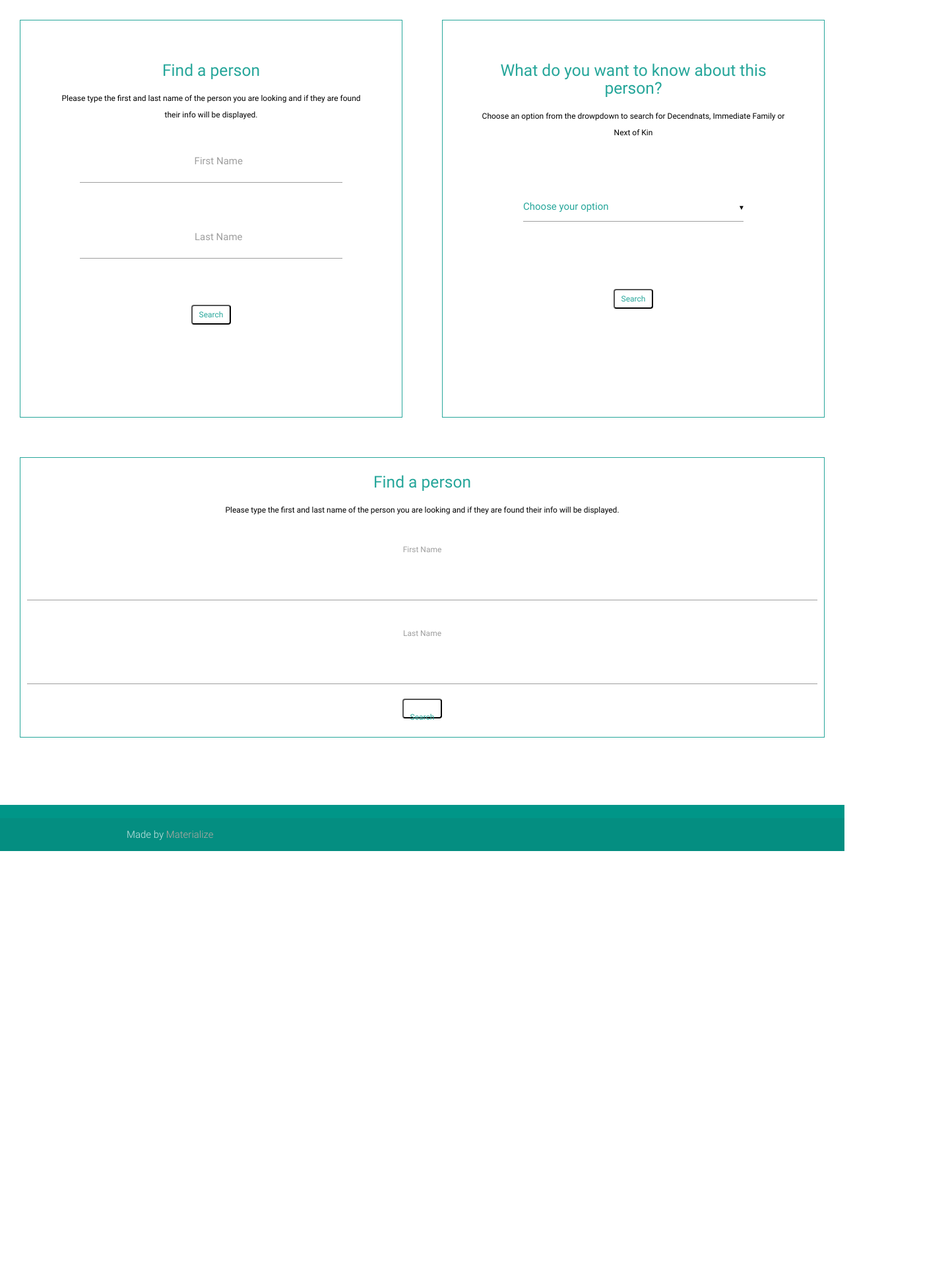
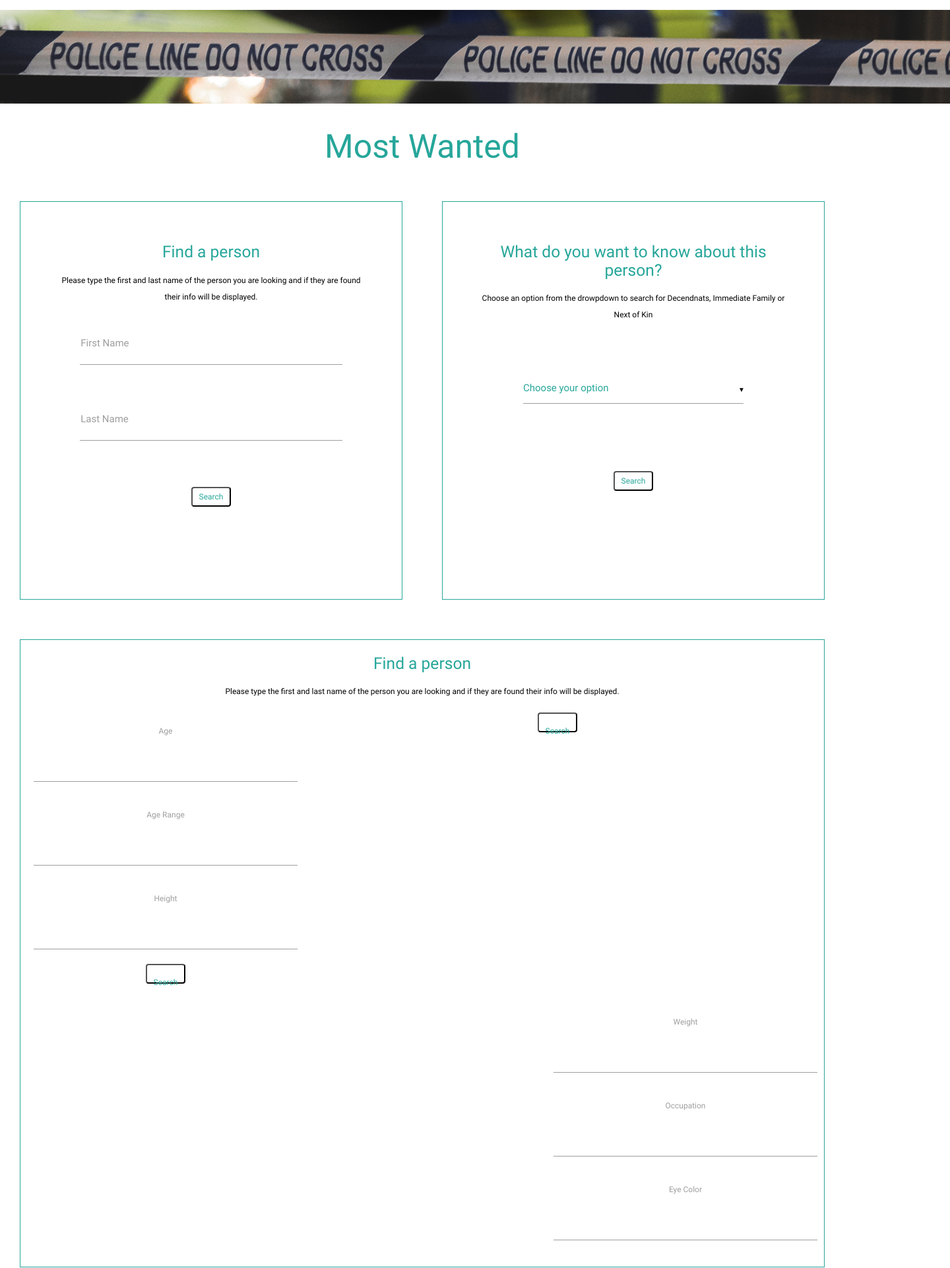
Before and after one commit to jenens/MostWanted.io, a website: page index2.html in a window 1280 px wide. Shown: the top 1922 px of the page at 66% size, 1440 px wide, since content can reach past the window. Before the commit the page ends 1290 px from the top, so only its background shows below. Drawn offline with nearby package versions, Linux system fonts and the light colour scheme.

Commit message:
changed css & html

```diff
--- a/css/style.css
+++ b/css/style.css
@@ -18,20 +18,20 @@ padding: 5px;
 
 }
 
+.header{
+  font-size: 50px;
+  font-weight: 400;
+  color: #26a69a;
+}
+
+
 .results{
   font-size: 12px;
   color:black;
   margin: 5px;
   padding:5px;
-
 }
 
-.headImage  {
-  width: 100%;
-    height: 400px;
-    background-image: img src="img/crime_scene1.png">);
-    background-size: 100% 100%;
-}
 
 
 .wideColumn{
@@ -133,6 +133,7 @@ padding: 5px;
 .div {
  padding: 2px;
  margin: 2px;
+ max-width: 1000px;
 }
 
 .select-wrapper {
@@ -152,12 +153,18 @@ padding: 5px;
 }
 
 .input {
-  width: 60px;
+  width: 300px;
   height: 30px;
   font-size: 12px;
 
   }
 
+/*.input-field {
+  width: 300px;
+  height: 30px;
+  font-size: 12px;
+  margi*/n: 5px;
+}
 
 @media only screen and (max-width : 600px) {
   #index-banner .section {
@@ -209,6 +216,23 @@ footer.page-footer {
   position: top;
 }
 
+.float-left{
+  float: left;
+  width: 400px;
+  margin: 0 0 10px 10px;
+  clear: left;
+  overflow: auto;
+
+    }
+
+.float-right{
+  float: right;
+  width: 400px;
+  margin: 0 0 10px 10px;
+  clear: left;
+  overflow: auto;
+
+    }
 
 input[type=text], select {
 /*    width: 80%;
@@ -226,6 +250,7 @@ input[type=text], select {
     margin-left: 5px;
     left: 5px;
     right: 5px;
+  }
 
 .row .col.s12 {
     width: 50%;
--- a/index2.html
+++ b/index2.html
@@ -14,7 +14,11 @@
     <link href="css/style.css" rel="stylesheet" type="text/css">
 </head>
 <body>
-    <div id="container" >
+    <header class="input-field col s12">
+    <img src = "img/crime_scene1.png">
+    <h1 align="center" class="header">Most Wanted</h1>
+    </header>
+    <div>
     </div>
     <div id="container">
         <div class="row, div-1">
@@ -24,16 +28,19 @@
                     the person you are looking and if they are found their info
                     will be displayed.</p>
                     <div class="input-field col s3">
-                        <input class="validate" id="first_name" type="text">
-                        <label for="first_name">First Name</label>
+                        <label for="firstName">First Name</label>
+                        <input id="firstName" name="firstName" type="text">
+
+
                     </div>
                     <div class="input-field col s3">
-                        <input class="validate" id="last_name" type="text">
-                        <label for="last_name">Last Name</label>
+                        <label for="lastName">Last Name</label>
+                        <input id="lastName" name="firstName" type="text">
+
                     </div>
                     <div>
-                        <button class="button" onclick="getChildren()" type=
-                        "button">Search</button>
+                        <button class="button" onclick="getInformation()" type=
+                        "button"> Search</button>
                     </div>
             </div>
             <div class="results" id="targetInfo"></div>
@@ -54,8 +61,7 @@
                     </div>
 
                     <div>
-                        <button class="button" onclick="initSearch()" type=
-                        "button">Search</button>
+                        <button class="button" onclick="getInformation()" type="button">Search</button>
                     </div>
             </div>
             <div class="results" id="targetInfo"></div>
@@ -68,26 +74,29 @@
                 <p class="boxText">Please type the first and last name of the
                 person you are looking and if they are found their info will be
                 displayed.</p>
-                <form>
-                    <label for="firstName">First Name</label><br>
-                    <input id="firstName" name="firstname" type="text"><br>
-                    <label for="lastName">Last Name</label><br>
-                    <input id="lastName" name="lastname" type="text"><br>
-                    <button class="button" onclick="initSearch()" type=
-                    "button">Search</button>
+                <form class="float-left">
+                    <label for="age">Age</label><br>
+                    <input id="age" name="Age" type="text"><br>
+                    <label for="ageRange">Age Range</label><br>
+                    <input id="ageRange" name="ageRange" type="text"><br>
+                    <label for="Height">Height</label><br>
+                    <input id="Height" name="Height" type="text"><br>
+                    <button class="button" onclick="getInformation()" type="button">Search</button>
                 </form>
+
+                <form class="float-right">
+                    <label for="weight">Weight</label><br>
+                    <input id="weight" name="Weight" type="text"><br>
+                    <label for="occupation">Occupation</label><br>
+                    <input id="occupation" name="occupation" type="text"><br>
+                    <label for="eyeColor">Eye Color</label><br>
+                    <input id="eyeColor" name="eyeColor" type="text"><br>
+                </form>
+                <button class="button" onclick="getInformation()" type="button">Search</button>
             </center>
-        </center>
-    </div>
-     </div>
+      </div>
+      </div>
     <div class="container">
-        <div class="section">
-            <div class="row">
-                <div>
-                    <h3><i class="mdi-content-send brown-text"></i></h3>
-                </div>
-            </div>
-        </div>
     </div>
     <footer class="page-footer teal">
         <div class="container"></div>
```
